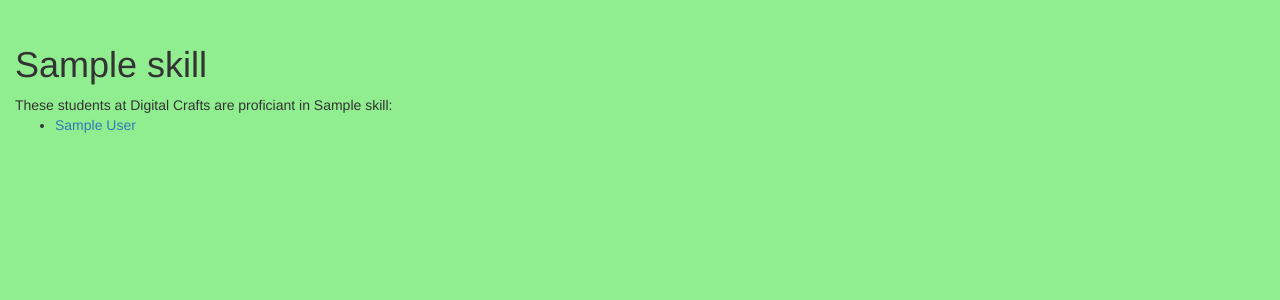
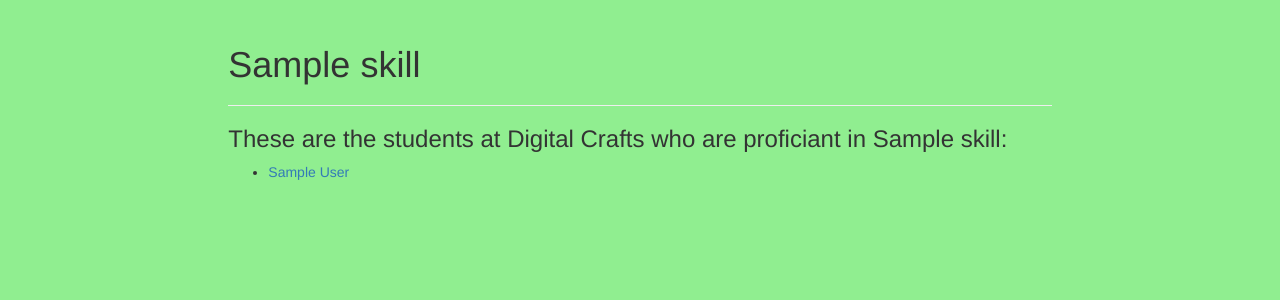
Before and after one commit to DigitalCrafts-September-2016-Cohort/GetCohort, a Flask app: template templates/skill.html in a window 1280 px wide. Shown: the part 51-351 px from the top of the page. Run offline with Flask 2, Linux system fonts and the light colour scheme; the template is opened without the code that fills it: most values are stand-ins (such as "Sample title", 1, 10 or a date in 2020); some libraries are stand-ins or nearby versions.

Commit message:
Update project_profile and skill files

```diff
--- a/templates/project_profile.html
+++ b/templates/project_profile.html
@@ -20,7 +20,7 @@
     <ul>
       {% for skill in skills %}
       <li>
-        {{skill.skill_name}}
+        <a href="/skill_profile/{{skill.skill_id}}">{{skill.skill_name}}</a>
       </li>
       {% endfor %}
     </ul>
--- a/templates/skill.html
+++ b/templates/skill.html
@@ -3,9 +3,16 @@
 {% extends "layout.html" %}
 {% block body %}
 
-<h1>{{skill.name}}</h1>
+<div class="row">
+  <div class="col-xs-2">
 
-These students at Digital Crafts are proficiant in {{skill.name}}:
+  </div>
+  <div class="col-xs-8">
+    <h1> {{skill.name}} </h1>
+    <hr>
+
+    <h3>These are the students at Digital Crafts who are proficiant in {{skill.name}}:</h3>
+
     <ul>
       {% for person in practitioners %}
         <li>
@@ -13,5 +20,11 @@ These students at Digital Crafts are proficiant in {{skill.name}}:
         </li>
       {% endfor %}
     </ul>
+  </div>
+  <div class="col-xs-2">
+
+  </div>
+</div>
+
 
 {% endblock %}
```
Lines whose indentation alone changed are shown as unchanged.
